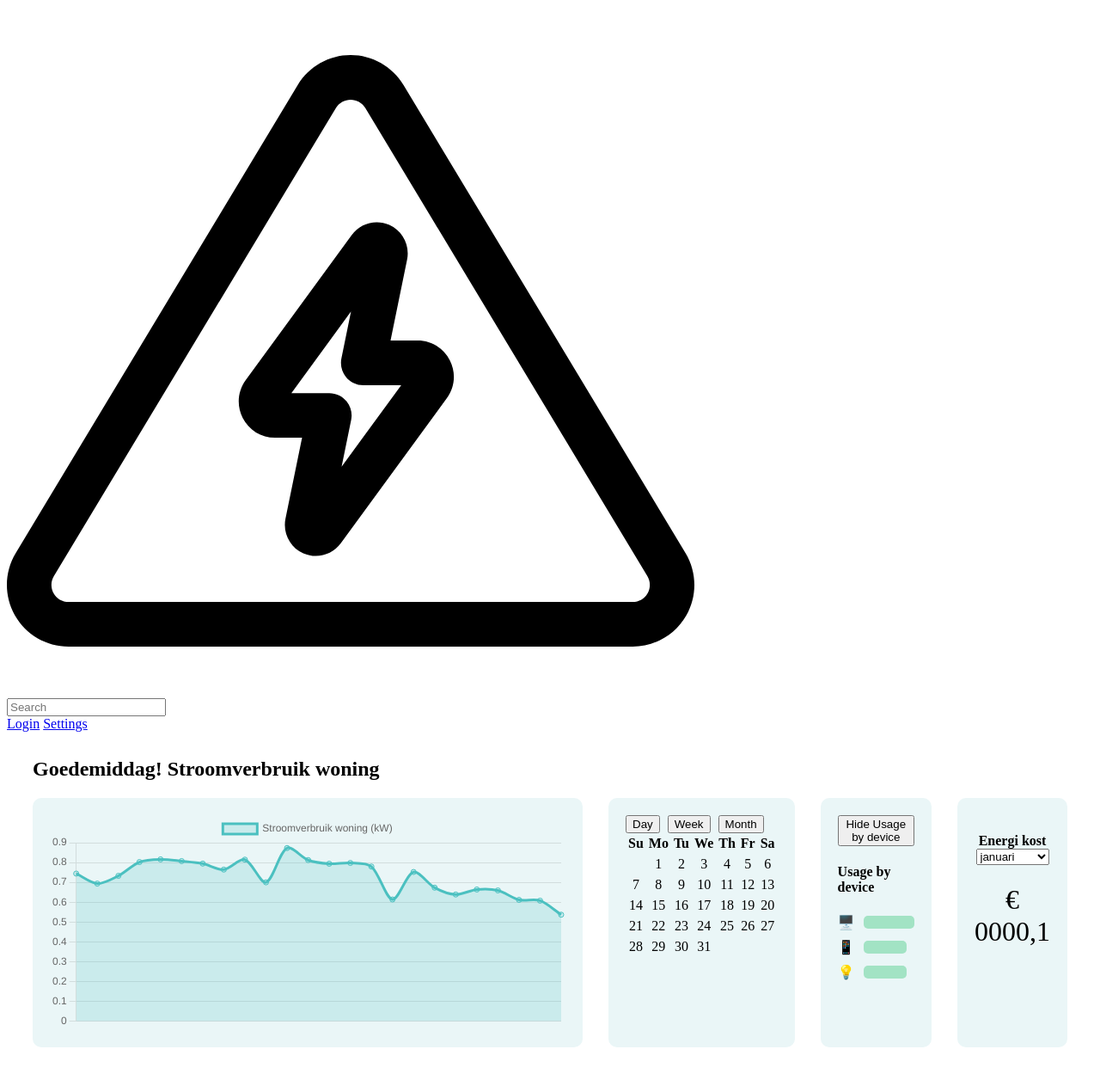
After one commit to Tejo-TV/Project-Energie-Transitie, a PHP site: page /pages/dashboard.php in a window 1280 px wide. The commit adds this page. Shown: the whole page at 86% size. Run offline with PHP 8.4, Linux system fonts and the light colour scheme.

Commit message:
Dashboard compleet(half)
Dashboard gemaakt met de data uit excel. Het is nog niet helemaal werkend, maar is wel een goed begin.

```diff
--- /dev/null
+++ b/assets/CSS/dashboard.css
@@ -0,0 +1,14 @@
+/* Dashboard specifieke styling */
+.dashboard-container { padding: 30px; }
+.dashboard-header h2 { margin: 0 0 20px 0; }
+.dashboard-main { display: flex; gap: 30px; }
+.chart-section, .calendar-section, .usage-section, .cost-section { background: #eaf6f7; border-radius: 10px; padding: 20px; }
+.chart-placeholder { height: 120px; background: #b2d8d8; border-radius: 10px; }
+.usage-bar { display: flex; align-items: center; margin: 10px 0; }
+.usage-bar .bar { height: 15px; background: #a2e3c4; border-radius: 5px; margin-left: 10px; min-width: 50px; }
+.energy-cost { text-align: center; }
+.cost-value { font-size: 2em; margin-top: 10px; }
+.calendar-widget { }
+.calendar-tabs button { margin-right: 5px; }
+.calendar-table table { width: 100%; border-collapse: collapse; }
+.calendar-table th, .calendar-table td { padding: 3px; text-align: center; }
--- a/index.php
+++ b/index.php
@@ -29,7 +29,7 @@ if (isset($_SESSION['user'])){
     echo "no user found";
 }
 
-
+include 'pages/dashboard.php';
 ?>
 <!DOCTYPE html>
 <html lang="en">
--- /dev/null
+++ b/pages/components/calendar.php
@@ -0,0 +1,19 @@
+<div class="calendar-widget">
+    <div class="calendar-tabs">
+        <button>Day</button>
+        <button>Week</button>
+        <button>Month</button>
+    </div>
+    <div class="calendar-table">
+        <table>
+            <tr>
+                <th>Su</th><th>Mo</th><th>Tu</th><th>We</th><th>Th</th><th>Fr</th><th>Sa</th>
+            </tr>
+            <tr><td> </td><td>1</td><td>2</td><td>3</td><td>4</td><td>5</td><td>6</td></tr>
+            <tr><td>7</td><td>8</td><td>9</td><td>10</td><td>11</td><td>12</td><td>13</td></tr>
+            <tr><td>14</td><td>15</td><td>16</td><td>17</td><td>18</td><td>19</td><td>20</td></tr>
+            <tr><td>21</td><td>22</td><td>23</td><td>24</td><td>25</td><td>26</td><td>27</td></tr>
+            <tr><td>28</td><td>29</td><td>30</td><td>31</td><td> </td><td> </td><td> </td></tr>
+        </table>
+    </div>
+</div>
--- /dev/null
+++ b/pages/components/chart.php
@@ -0,0 +1,69 @@
+<?php
+// Laad het CSV-bestand met energie-data in
+$csvFile = __DIR__ . '../../../assets/data/energie.csv';
+$data = [];
+// Open het CSV-bestand en lees de data uit
+if (($handle = fopen($csvFile, 'r')) !== false) {
+    // Lees de eerste regel (header) om kolomnamen te krijgen
+    $header = fgetcsv($handle, 0, ';');
+    // Zoek de indexen van de kolommen die we willen gebruiken
+    $tijdIndex = array_search('Tijdstip', $header);
+    $verbruikIndex = array_search('Stroomverbruik woning (kW)', $header);
+    // Loop door alle rijen van het CSV-bestand
+    while (($row = fgetcsv($handle, 0, ';')) !== false) {
+        $tijd = $row[$tijdIndex];
+        $verbruikRaw = $row[$verbruikIndex] ?? '';
+        // Zet komma's om naar punten voor getallen
+        $verbruik = str_replace(',', '.', $verbruikRaw);
+        // Voeg alleen geldige data toe aan de array
+        if ($tijd && is_numeric($verbruik)) {
+            $data[] = [
+                'tijd' => $tijd,
+                'verbruik' => (float)$verbruik
+            ];
+        }
+    }
+    fclose($handle);
+}
+// Zet de tijdstippen en verbruiken in aparte arrays voor de grafiek
+$tijden = array_column($data, 'tijd');
+$verbruiken = array_column($data, 'verbruik');
+// Optioneel: alleen de eerste 24 punten tonen (voor overzicht)
+$tijden = array_slice($tijden, 0, 24);
+$verbruiken = array_slice($verbruiken, 0, 24);
+?>
+<!-- Canvas voor de Chart.js grafiek -->
+<canvas id="verbruikChart" width="600" height="250"></canvas>
+<!-- Laad Chart.js via CDN -->
+<script src="https://cdn.jsdelivr.net/npm/chart.js"></script>
+<script>
+// Zet de PHP-arrays om naar JavaScript-arrays voor de grafiek
+const labels = <?php echo json_encode($tijden); ?>;
+const data = <?php echo json_encode($verbruiken); ?>;
+// Haal de canvas-context op en maak de grafiek aan
+const ctx = document.getElementById('verbruikChart').getContext('2d');
+new Chart(ctx, {
+    type: 'line', // Lijngrafiek
+    data: {
+        labels: labels,
+        datasets: [{
+            label: 'Stroomverbruik woning (kW)', // Titel van de dataset
+            data: data, // De waardes van het verbruik
+            borderColor: '#4bc0c0', // Lijnkleur
+            backgroundColor: 'rgba(75,192,192,0.2)', // Opvulkleur
+            fill: true,
+            tension: 0.3 // Maakt de lijn wat vloeiender
+        }]
+    },
+    options: {
+        responsive: true,
+        plugins: {
+            legend: { display: true } // Toon de legenda
+        },
+        scales: {
+            x: { display: false }, // Verberg de x-as labels
+            y: { beginAtZero: true } // Laat y-as bij 0 beginnen
+        }
+    }
+});
+</script>
--- /dev/null
+++ b/pages/components/cost.php
@@ -0,0 +1,4 @@
+<div class="energy-cost">
+    <h4>Energi kost<br><span>&lt;januari&gt;</span></h4>
+    <div class="cost-value">€ 0000,1</div>
+</div>
--- /dev/null
+++ b/pages/components/header.php
@@ -0,0 +1,12 @@
+<div class="header">
+    <div class="logo">
+        <img src="/assets/images/electricity.svg" alt="Logo" />
+    </div>
+    <div class="search-bar">
+        <input type="text" placeholder="Search">
+    </div>
+    <div class="header-links">
+        <a href="#">Login</a>
+        <a href="#">Settings</a>
+    </div>
+</div>
--- /dev/null
+++ b/pages/components/usage.php
@@ -0,0 +1,15 @@
+<div class="usage-device">
+    <h4>Usage by device</h4>
+    <div class="usage-bar">
+        <span>🖥️</span>
+        <div class="bar" style="width: 70%"></div>
+    </div>
+    <div class="usage-bar">
+        <span>📱</span>
+        <div class="bar" style="width: 50%"></div>
+    </div>
+    <div class="usage-bar">
+        <span>💡</span>
+        <div class="bar" style="width: 40%"></div>
+    </div>
+</div>
--- /dev/null
+++ b/pages/dashboard.php
@@ -0,0 +1,90 @@
+<!DOCTYPE html>
+<html lang="nl">
+<head>
+    <meta charset="UTF-8">
+    <title>Dashboard Energie Transitie</title>
+    <link rel="stylesheet" href="assets/CSS/dashboard.css">
+</head>
+<body>
+<?php include __DIR__ . '/components/header.php'; ?>
+<div class="dashboard-container">
+    <div class="dashboard-header">
+        <div id="greeting-app">
+            <h2>{{ greeting }}</h2>
+        </div>
+    </div>
+    <div class="dashboard-main">
+        <div class="chart-section">
+            <?php include __DIR__ . '/components/chart.php'; ?>
+        </div>
+        <div class="calendar-section">
+            <?php include __DIR__ . '/components/calendar.php'; ?>
+        </div>
+        <div id="vue-sections" style="display: contents;">
+            <div class="usage-section">
+                <button @click="showUsage = !showUsage">{{ showUsage ? 'Hide' : 'Show' }} Usage by device</button>
+                <div v-show="showUsage">
+                    <?php include __DIR__ . '/components/usage.php'; ?>
+                </div>
+            </div>
+            <div class="cost-section">
+                <div class="energy-cost">
+                    <h4>Energi kost<br>
+                        <select v-model="month">
+                            <option v-for="m in months" :value="m">{{ m }}</option>
+                        </select>
+                    </h4>
+                    <div class="cost-value">€ {{ costValue }}</div>
+                </div>
+            </div>
+        </div>
+    </div>
+</div>
+<script src="https://cdn.jsdelivr.net/npm/vue@3/dist/vue.global.prod.js"></script>
+<script>
+// Alleen begroeting
+const { createApp } = Vue;
+createApp({
+  data() {
+    return {
+      greeting: (function() {
+        const hour = new Date().getHours();
+        if (hour < 12) return 'Goedemorgen! Stroomverbruik woning';
+        if (hour < 18) return 'Goedemiddag! Stroomverbruik woning';
+        return 'Goedenavond! Stroomverbruik woning';
+      })()
+    }
+  }
+}).mount('#greeting-app');
+// Alleen usage/cost-secties
+createApp({
+  data() {
+    return {
+      showUsage: true,
+      months: ['januari', 'februari', 'maart', 'april', 'mei', 'juni', 'juli', 'augustus', 'september', 'oktober', 'november', 'december'],
+      month: 'januari',
+      costPerMonth: {
+        'januari': '0000,1',
+        'februari': '0000,2',
+        'maart': '0000,3',
+        'april': '0000,4',
+        'mei': '0000,5',
+        'juni': '0000,6',
+        'juli': '0000,7',
+        'augustus': '0000,8',
+        'september': '0000,9',
+        'oktober': '0001,0',
+        'november': '0001,1',
+        'december': '0001,2',
+      }
+    }
+  },
+  computed: {
+    costValue() {
+      return this.costPerMonth[this.month] || '0000,0';
+    }
+  }
+}).mount('#vue-sections');
+</script>
+</body>
+</html>
```
Also changed, not shown: assets/data/energie.csv (added, +77 -0 lines), pages/components/class.php (+9 -11 lines), pages/components/functions.inc.php (+9 -3 lines), pages/components/login.inc.php (+10 -7 lines), pages/components/logout.inc.php (+5 -2 lines), pages/components/register.inc.php (+12 -10 lines).
